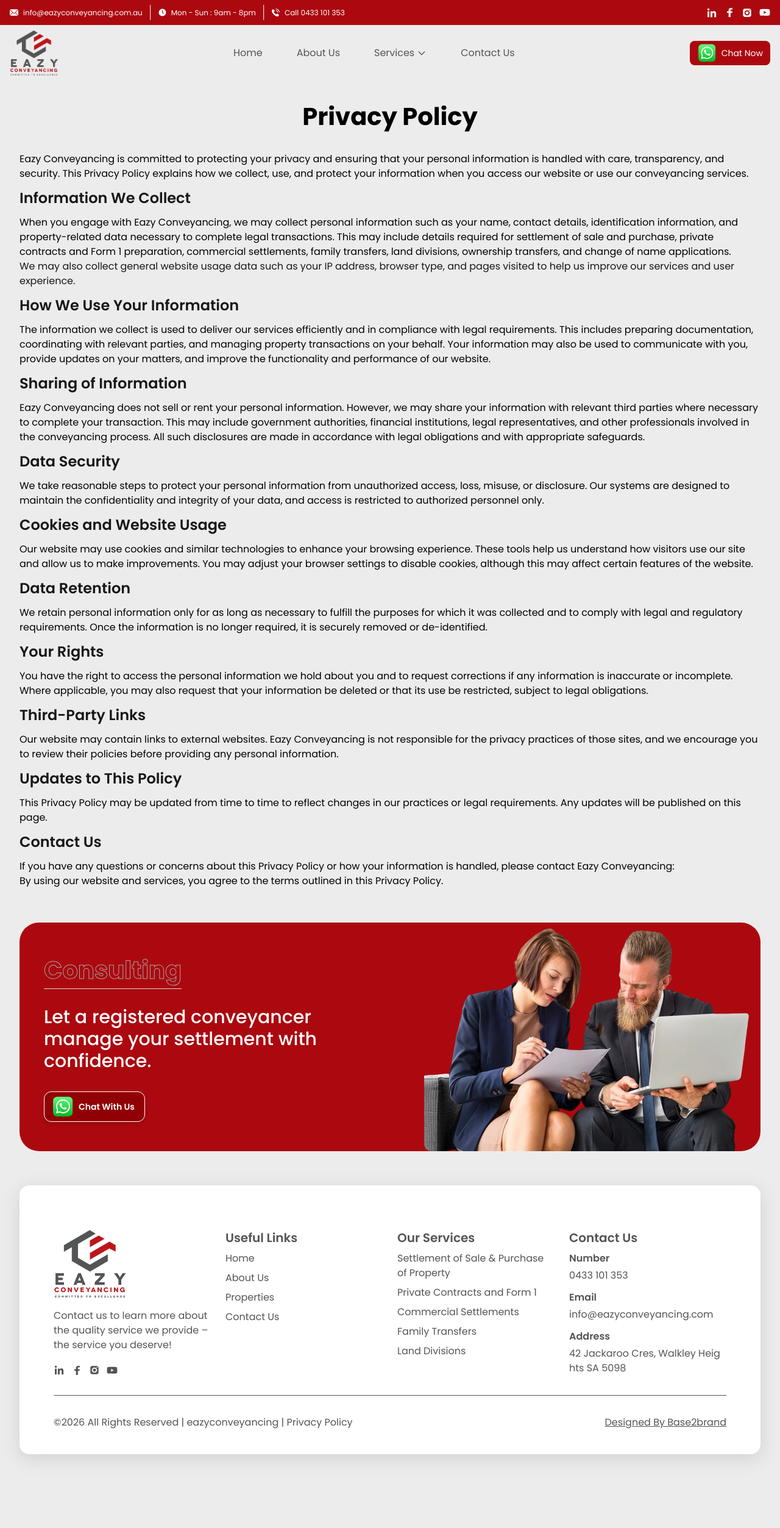
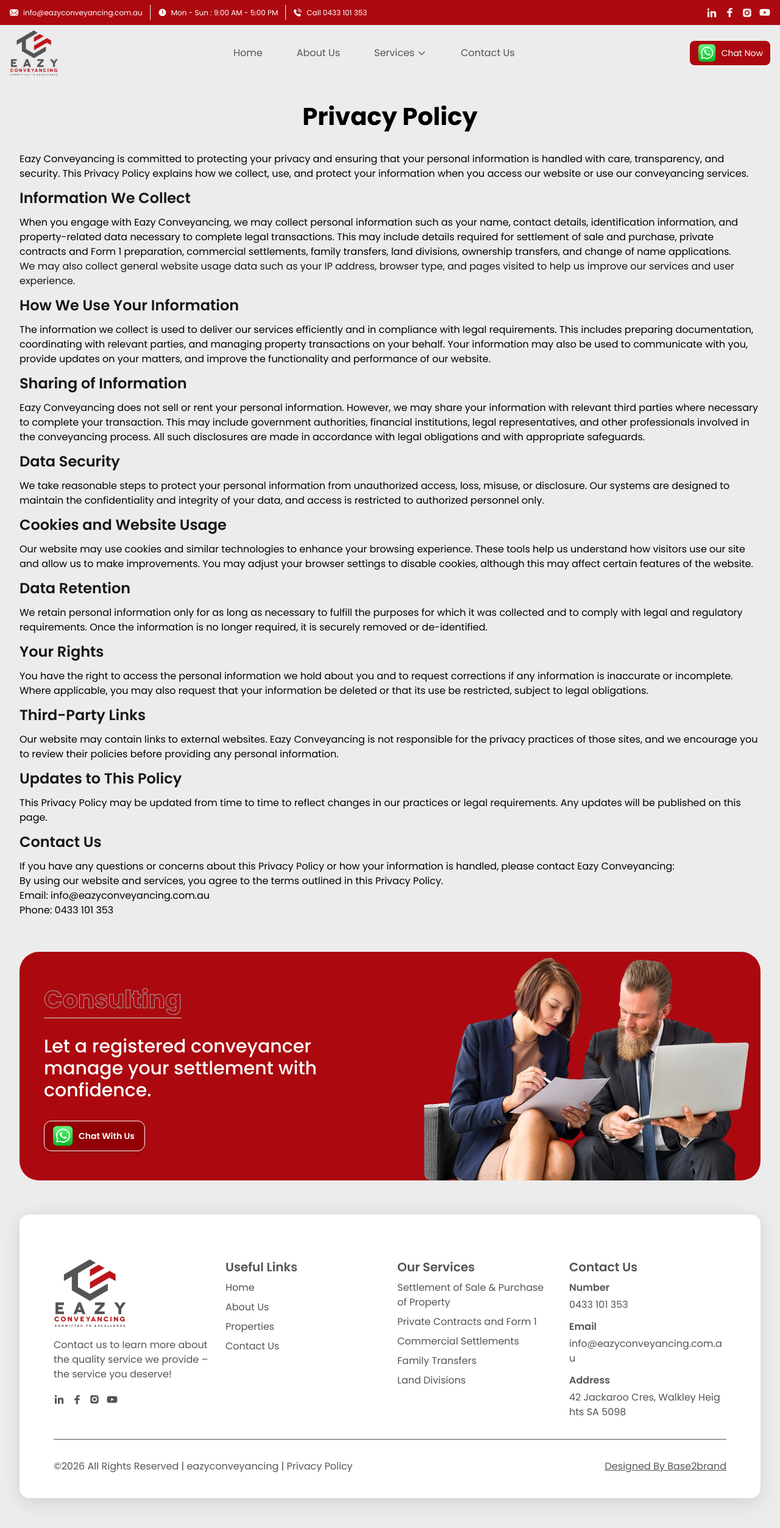
Before and after one commit to techbase2brand/easy-conveyancing, a Next.js app: page /privacy-policy in a window 1280 px wide. Shown: the top 2506 px of the page at 61% size. Before the commit the page ends 2441 px from the top, so only its background shows below. Built offline with nearby package versions, Linux system fonts and the light colour scheme.

Commit message:
client feedback points

```diff
--- a/app/about/page.tsx
+++ b/app/about/page.tsx
@@ -69,7 +69,7 @@ const Page = () => {
         <WhoWeAre
             title=""
             subheading="Who We Are"
-            description="Eazy Conveyancing is led by Registered Conveyancer Sukhvinder Sidhu, providing professional conveyancing services across South Australia. We understand that property transactions can feel overwhelming. Our goal is to remove confusion, handle the legal complexities, and keep your settlement running smoothly from start to finish.You receive personalised service — not a call centre experience."
+            description="Eazy Conveyancing is led by Registered Conveyancer Sukhvinder Sidhu, providing professional conveyancing services across South Australia. We understand that property transactions can feel overwhelming. Our goal is to remove confusion, handle the legal complexities, and keep your settlement running smoothly from start to finish. You receive personalised service — not a call centre experience."
             readMoreText=""
             readMoreUrl=""
             itemHeading="What Makes Us Different"
--- a/app/component/Annoucementbar.tsx
+++ b/app/component/Annoucementbar.tsx
@@ -81,16 +81,16 @@ const Annoucementbar = () => {
                     </Link>
                     {divider}
                     <Link href="https://www.eazyconveyancing.com.au/office-locations/" title='office location' aria-label='office location' className='flex items-center gap-2'>
-                        {watch} Mon - Sun : 9am - 8pm
+                        {watch} Mon - Sun : 9:00 AM - 5:00 PM
                     </Link>
                     {divider}
-                    <Link href="tel:1300 322 999" title='phone' aria-label='phone' className='flex items-center gap-2'>
+                    <Link href="tel:0433 101 353" title='phone' aria-label='phone' className='flex items-center gap-2'>
                         {telephone} Call 0433 101 353
                     </Link>
                 </div>
                 {/* mobile  */}
                 <div className='flex md:hidden users-details flex items-center space-x-3 text-xs'>
-                    <Link href="tel:1300 322 999" title='phone' aria-label='phone' className='flex items-center gap-2'>
+                    <Link href="tel:0433 101 353" title='phone' aria-label='phone' className='flex items-center gap-2'>
                         {telephone} Call 0433 101 353
                     </Link>
                  </div>
--- a/app/component/ContactBanner.tsx
+++ b/app/component/ContactBanner.tsx
@@ -176,7 +176,7 @@ const ContactBanner = ({ title, subtitle, description1, description, heading, su
           <path d="M21.5005 23.5C22.0528 23.5 22.5005 23.0523 22.5005 22.5C22.5005 21.9477 22.0528 21.5 21.5005 21.5C20.9482 21.5 20.5005 21.9477 20.5005 22.5C20.5005 23.0523 20.9482 23.5 21.5005 23.5Z" fill="#FFDD40" />
         </svg>
       ),
-      title: "Monday – Friday: 9:00 AM – 5:30 PM Saturday: By Appointment Sunday: Closed",
+      title: "Monday – Friday: 9:00 AM – 5:00 PM Saturday: By Appointment Sunday: Closed",
       href:"",
     },
   ];
--- a/app/component/Footer.tsx
+++ b/app/component/Footer.tsx
@@ -157,7 +157,7 @@ const Footer = ({ description }: FooterProps) => {
             </div>
             <div className='list-itemed'>
                 <h4 className='text-sm font-semibold text-secondary text-sm md:text-base pb-1'>Email</h4>
-                <Link href="mailto:info@eazyconveyancing.com" title='email' aria-label='email' className='text-sm text-secondary hover:underline hover:text-primary transition-all block break-all text-sm md:text-base'>info@eazyconveyancing.com</Link>
+                <Link href="mailto:info@eazyconveyancing.com.au" title='email' aria-label='email' className='text-sm text-secondary hover:underline hover:text-primary transition-all block break-all text-sm md:text-base'>info@eazyconveyancing.com.au</Link>
             </div>
             <div className='list-itemed'>
                 <h4 className='text-sm font-semibold text-secondary text-sm md:text-base pb-1'>Address</h4>
--- a/app/privacy-policy/page.tsx
+++ b/app/privacy-policy/page.tsx
@@ -1,5 +1,10 @@
 import { memo } from 'react';
 
+export const metadata = {
+  title: "Privacy Policy",
+  description:
+    "Eazy Conveyancing is committed to protecting your privacy and ensuring that your personal information is handled with care, transparency, and security.",
+};
 const Page = () => {
   return (
     <div className='px-4 sm:px-6 lg:px-8 '>
@@ -28,6 +33,8 @@ const Page = () => {
         <h3 className='text-1xl md:text-2xl sm:text-xl font-semibold my-2 md:my-3'>Contact Us</h3>
         <p className='text-black text-[15px] md:text-base'>If you have any questions or concerns about this Privacy Policy or how your information is handled, please contact Eazy Conveyancing:</p>
         <p className='text-black text-[15px] md:text-base'>By using our website and services, you agree to the terms outlined in this Privacy Policy.</p>
+        <p className='text-black text-[15px] md:text-base'>Email: <a href="mailto:info@eazyconveyancing.com.au">info@eazyconveyancing.com.au</a></p>
+        <p className='text-black text-[15px] md:text-base'>Phone: <a href="tel:0433101353">0433 101 353</a></p>
       </div>
     </div>
   );
--- a/app/services/family-transfers/page.tsx
+++ b/app/services/family-transfers/page.tsx
@@ -39,7 +39,7 @@ const Page = () => {
         <Banner
             title="Family Transfers"
             subheading="Property Transfers Between Family Members"
-            description="Transferring property to a spouse or family member?We make the legal process simple and affordable."
+            description="Transferring property to a spouse or family member? We make the legal process simple and affordable."
             buttonText="Chat With Us"
             buttonUrl="https://wa.me/61433101353"
             imageUrl="/family-transfer.png"
--- a/app/services/private-contracts-and-form-1/page.tsx
+++ b/app/services/private-contracts-and-form-1/page.tsx
@@ -45,7 +45,7 @@ const Page = () => {
             <FamilyTransfers
                 title=""
                 subheading="What is Form 1?"
-                description="Form 1 is a mandatory disclosure document required when selling property in South Australia. It provides buyers with important legal and property information before settlement.Incorrect preparation can delay or cancel a sale."
+                description="Form 1 is a mandatory disclosure document required when selling property in South Australia. It provides buyers with important legal and property information before settlement. Incorrect preparation can delay or cancel a sale."
                 readMoreText=""
                 readMoreUrl="/"
                 itemHeading="Our Services"
--- a/app/services/settlement-of-sale-and-purchase-of-property/page.tsx
+++ b/app/services/settlement-of-sale-and-purchase-of-property/page.tsx
@@ -51,7 +51,7 @@ const OurSimple = [
             <Banner
                 title="Settlement of Sale and Purchase of Property"
                 subheading="Property Settlement Made Easy & Stress-Free"
-                description="Buying or selling a property?Eazy Conveyancing ensures your settlement process is smooth, compliant, and completed on time."
+                description="Buying or selling a property? Eazy Conveyancing ensures your settlement process is smooth, compliant, and completed on time."
                 buttonText="Chat With Us"
                 buttonUrl="https://wa.me/61433101353"
                 imageUrl="/settlement-of-sale.png"
```
